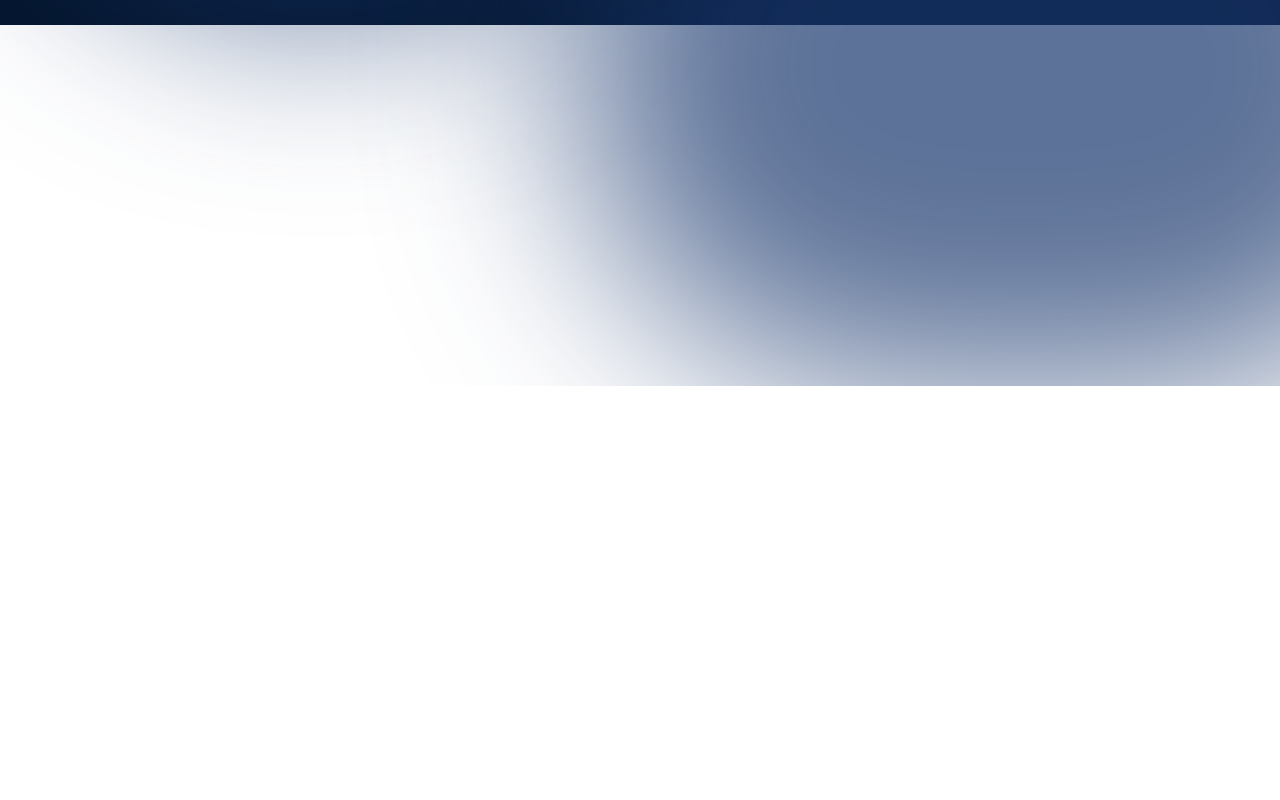
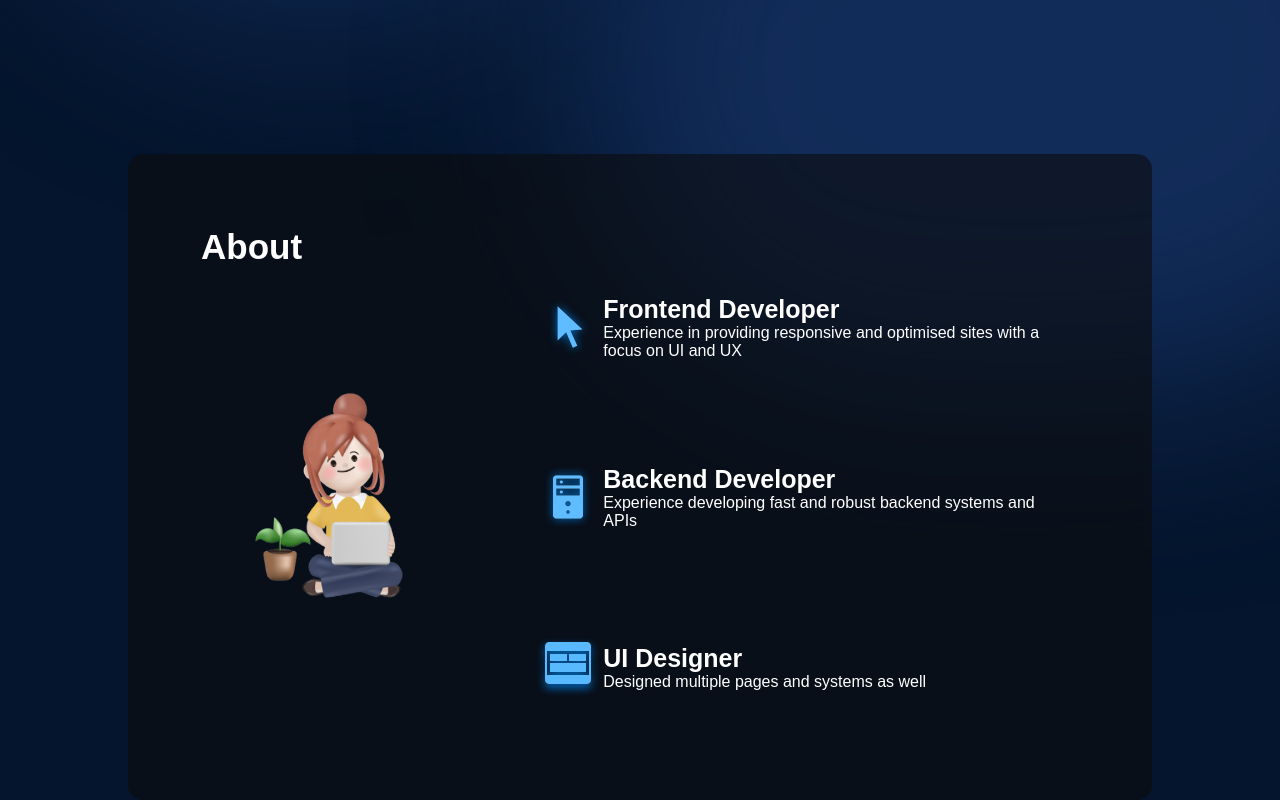
Before and after one commit to Reignu/react-portfolio, a React (Vite) app in the folder portfolio/: page / in a window 1280 px wide. Shown: the part 650-1450 px from the top of the page. Before the commit the page ends 1036 px from the top, so only its background shows below. Built offline with nearby package versions, Linux system fonts and the light colour scheme; the HTML template or start-up script is replaced by a standard one.

Commit message:
Added About section

```diff
--- a/portfolio/src/App.jsx
+++ b/portfolio/src/App.jsx
@@ -1,6 +1,7 @@
 import styles from "./App.module.css";
 import { Navbar } from "./components/Navbar/Navbar";
 import { Hero } from "./components/Hero/Hero";
+import { About } from "./components/About/About";
 
 function App() {
 
@@ -8,6 +9,7 @@
     <div className={styles.App}>
       <Navbar />
       <Hero />
+      <About />
     </div>
   );
 };
--- /dev/null
+++ b/portfolio/src/components/About/About.jsx
@@ -0,0 +1,41 @@
+import React from "react";
+import styles from "./About.module.css";
+import { getImageUrl } from "../../utils";
+
+export const About = () => {
+  return (
+    <section className={styles.container} id="about">
+      <h2 className={styles.title}>About</h2>
+      <div className={styles.content}>
+        <img
+          src={getImageUrl("about/aboutImage.png")}
+          alt="me-sitting-with-a-laptop"
+          className={styles.aboutImage}
+        />
+        <ul className={styles.aboutItems}>
+          <li className={styles.aboutItem}>
+            <img src={getImageUrl("about/cursorIcon.png")} alt="cursor-icon"/>
+            <div className={styles.aboutItemText}>
+              <h3>Frontend Developer</h3>
+              <p>Experience in providing responsive and optimised sites with a focus on UI and UX</p>
+            </div>
+          </li>
+          <li className={styles.aboutItem}>
+            <img src={getImageUrl("about/serverIcon.png")} alt="server-icon"/>
+            <div className={styles.aboutItemText}>
+              <h3>Backend Developer</h3>
+              <p>Experience developing fast and robust backend systems and APIs</p>
+            </div>
+          </li>
+          <li className={styles.aboutItem}>
+            <img src={getImageUrl("about/uiIcon.png")} alt="ui-icon"/>
+            <div className={styles.aboutItemText}>
+              <h3>UI Designer</h3>
+              <p>Designed multiple pages and systems as well</p>
+            </div>
+          </li>
+        </ul>
+      </div>
+    </section>
+  );
+};
--- /dev/null
+++ b/portfolio/src/components/About/About.module.css
@@ -0,0 +1,86 @@
+@import "../../vars.css";
+
+.container {
+  position: relative;
+  background-color: rgba(12, 12, 12, 0.6);
+  border-radius: 15px;
+  padding: 73px;
+  margin-top: 129px;
+  margin-left: 10%;
+  margin-right: 10%;
+  z-index: 1;
+}
+
+.title {
+  color: var(--color-text);
+  font-size: 35px;
+  font-weight: 700;
+}
+
+.content {
+  display: flex;
+  flex-direction: row;
+  align-items: center;
+}
+
+.aboutImage {
+  width: 35%;
+}
+
+.aboutItems {
+  color: var(--color-text);
+  display: flex;
+  flex-direction: column;
+  gap: 50px;
+}
+
+.aboutItem {
+  display: flex;
+  flex-direction: row;
+  align-items: center;
+  list-style: none;
+  border-radius: 20px;
+  padding: 25px;
+  background-image: linear-gradient(
+    90deg,
+    rgba(165, 215, 232, 0.42) 0%,
+    rgba(255, 255, 255, 0) 100%
+  );
+  background-size: 0 100%;
+  background-repeat: no-repeat;
+  transition: 0.4s;
+}
+
+.aboutItem:hover {
+  background-size: 100% 100%;
+}
+
+.aboutItem h3 {
+  font-size: 25px;
+  font-weight: 600;
+}
+
+@media screen and (max-width: 830px) {
+  .container {
+    background-color: transparent;
+    padding-left: 0;
+    padding-right: 0;
+  }
+
+  .content {
+    flex-direction: column;
+  }
+
+  .aboutImage{
+    display: none;
+  }
+
+  .aboutItems {
+    margin-top: 29px;
+  }
+
+  .aboutItem {
+    padding-left: 0;
+    padding-right: 0;
+  }
+}
--- a/portfolio/src/index.css
+++ b/portfolio/src/index.css
@@ -4,3 +4,7 @@
   padding: 0;
   font-family: "Outfit", Arial, Helvetica, sans-serif;
  }
+
+ html {
+  scroll-behavior: smooth;
+ }
```
